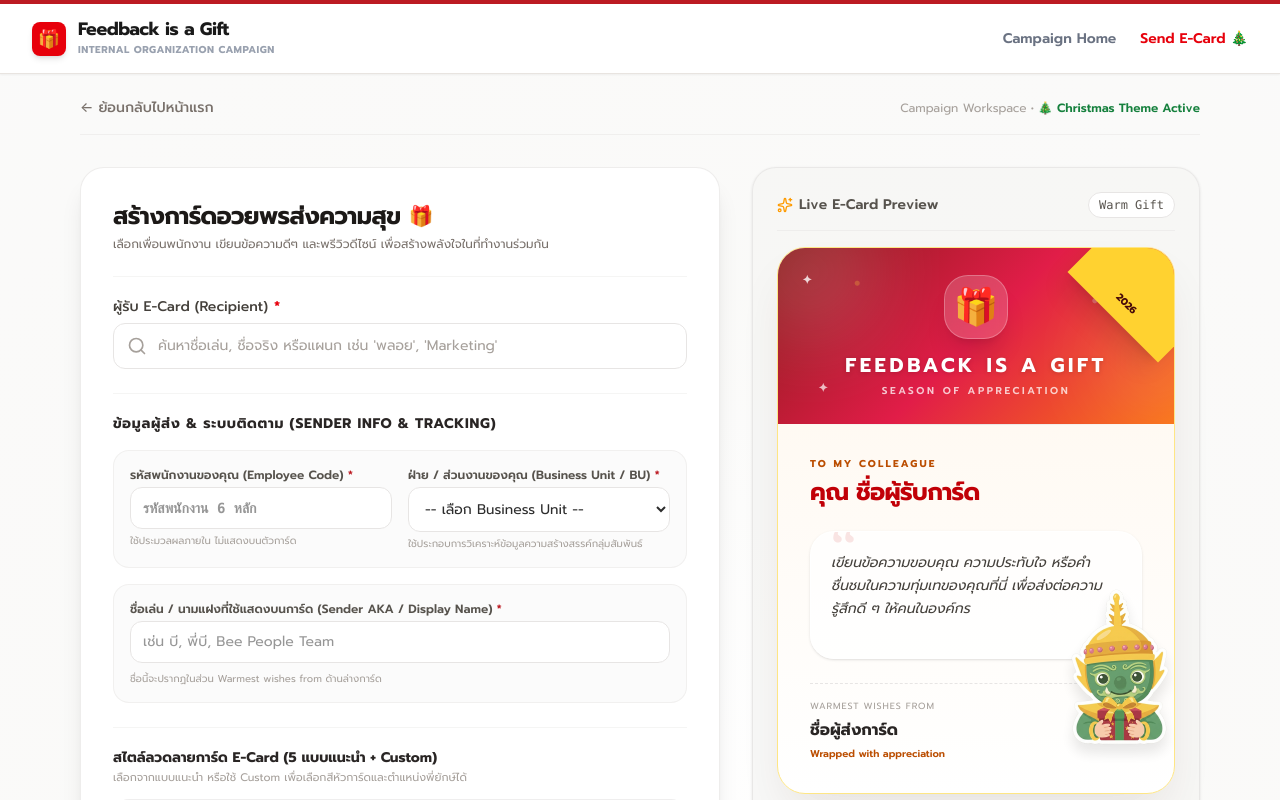
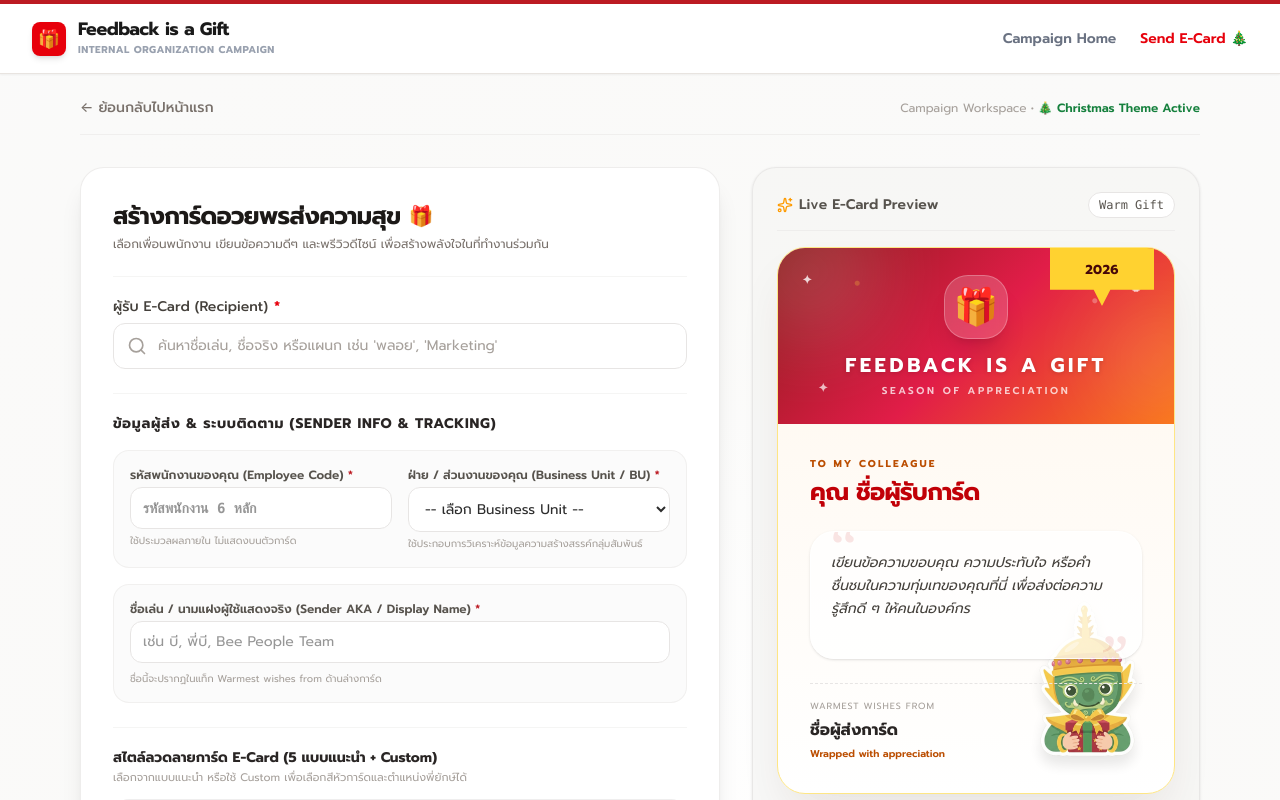
Before and after one commit to Sorawee-f/feedback-is-a-gift, a React (Vite) app: page / in a window 1280 px wide. Both pictures are taken after a click on the button "Send E-Card 🎄". Shown: the top 800 px of the page. Built offline with nearby package versions, Linux system fonts and the light colour scheme.

Commit message:
Add files via upload

```diff
--- a/src/components/ECardForm.tsx
+++ b/src/components/ECardForm.tsx
@@ -4,7 +4,7 @@
  */
 
 import React, { useState } from 'react';
-import { Send, Lightbulb } from 'lucide-react';
+import { User, Eye, Send, Sparkles, AlertCircle, HelpCircle, Lightbulb } from 'lucide-react';
 import { Employee, ECard, CustomCardOptions, YakStickerPosition } from '../types';
 import { CARD_THEMES, FEEDBACK_IDEAS, CardTheme, DEFAULT_CUSTOM_OPTIONS, HEADER_COLOR_OPTIONS, YAK_STICKERS } from '../data';
 import RecipientSearch from './RecipientSearch';
@@ -18,6 +18,7 @@ interface ECardFormProps {
 
 export default function ECardForm({ onSubmitSuccess, onBack }: ECardFormProps) {
   // Input states
+  const senderMode: 'named' = 'named';
   const [employeeCode, setEmployeeCode] = useState('');
   const [senderBU, setSenderBU] = useState<'TVB' | 'VG3' | 'TR' | 'TRL' | 'YOD' | 'SS' | 'EVP' | 'TRC' | ''>('');
   const [senderAka, setSenderAka] = useState('');
@@ -75,7 +76,7 @@ export default function ECardForm({ onSubmitSuccess, onBack }: ECardFormProps) {
       newErrors.senderBU = 'กรุณาเลือกกลุ่มบริษัท / ฝ่าย (BU is required)';
     }
 
-    // Sender display name validation
+    // Sender Name / AKA validation (named-only)
     if (!senderAka.trim()) {
       newErrors.senderAka = 'กรุณาระบุนามแฝง/ชื่อที่ใช้แสดงบนการ์ด (Sender Display Name is required)';
     }
@@ -259,10 +260,10 @@ export default function ECardForm({ onSubmitSuccess, onBack }: ECardFormProps) {
               </div>
             </div>
 
-            {/* Sender Display Name (AKA) Input */}
+            {/* Sender Display Name (named-only) */}
             <div id="named-sender-inputs" className="bg-stone-50/70 p-4 rounded-2xl border border-stone-200/55 animate-fade-in space-y-1">
               <label className="block text-xs font-semibold text-stone-600 mb-1">
-                ชื่อเล่น / นามแฝงที่ใช้แสดงบนการ์ด (Sender AKA / Display Name) <span className="text-red-650">*</span>
+                ชื่อเล่น / นามแฝงผู้ใช้แสดงจริง (Sender AKA / Display Name) <span className="text-red-650">*</span>
               </label>
               <input
                 type="text"
@@ -284,7 +285,7 @@ export default function ECardForm({ onSubmitSuccess, onBack }: ECardFormProps) {
                   errors.senderAka ? 'border-red-500 focus:ring-red-500' : 'border-stone-200 focus:ring-emerald-700 focus:border-emerald-700'
                 } rounded-xl text-sm font-sans outline-none focus:ring-1 focus:bg-white`}
               />
-              <span className="text-[10px] text-stone-400 block mt-1">ชื่อนี้จะปรากฏในส่วน Warmest wishes from ด้านล่างการ์ด</span>
+              <span className="text-[10px] text-stone-400 block mt-1">ชื่อนี้จะปรากฏในแท็ก Warmest wishes from ด้านล่างการ์ด</span>
               {errors.senderAka && (
                 <span className="text-[11px] text-red-650 font-medium block mt-1">• {errors.senderAka}</span>
               )}
@@ -544,7 +545,7 @@ export default function ECardForm({ onSubmitSuccess, onBack }: ECardFormProps) {
             recipientName={selectedRecipient ? selectedRecipient.nickname : ''}
             recipientDepartment={selectedRecipient ? selectedRecipient.department : ''}
             message={message}
-            senderMode="named"
+            senderMode={senderMode}
             senderAka={senderAka}
             activeTheme={activeTheme}
             customOptions={isCustomTheme ? customOptions : undefined}
--- a/src/components/ECardPreview.tsx
+++ b/src/components/ECardPreview.tsx
@@ -46,6 +46,8 @@ export default function ECardPreview({
   customOptions,
 }: ECardPreviewProps) {
   const visualTheme = resolveCardTheme(activeTheme, customOptions);
+  const headerTitleClass = visualTheme.headerTitleClass || 'text-white drop-shadow-sm';
+  const headerSubtitleClass = visualTheme.headerSubtitleClass || 'text-white/75';
   const displayRecipient = recipientName || 'ชื่อผู้รับการ์ด';
   const displayMessage = message || 'เขียนข้อความขอบคุณ ความประทับใจ หรือคำชื่นชมในความทุ่มเทของคุณที่นี่ เพื่อส่งต่อความรู้สึกดี ๆ ให้คนในองค์กร';
   const displaySender = senderMode === 'anonymous'
@@ -55,9 +57,8 @@ export default function ECardPreview({
   const messageFontSizeClass = getMessageFontSize(message);
   const messageLineHeightClass = getMessageLineHeight(message);
 
-  const stickerPositionClass = 'right-[-10px] bottom-[46px]';
+  const stickerPositionClass = 'right-[22px] bottom-[34px]';
   const shouldShowSticker = Boolean(visualTheme.yakStickerSrc && visualTheme.yakPosition !== 'none');
-  const footerPaddingClass = shouldShowSticker ? 'pr-24 sm:pr-28 md:pr-32' : '';
 
   return (
     <div
@@ -77,7 +78,7 @@ export default function ECardPreview({
       {/* Actual E-Card Container */}
       <div
         id="real-ecard"
-        className={`w-full max-w-[500px] rounded-[28px] shadow-2xl overflow-hidden flex flex-col border ${visualTheme.frameClass} transition-all duration-300 relative ${visualTheme.bodyBg}`}
+        className={`w-full max-w-[480px] rounded-[28px] shadow-2xl overflow-hidden flex flex-col border ${visualTheme.frameClass} transition-all duration-300 relative ${visualTheme.bodyBg}`}
       >
         {/* Card Header */}
         <div className={`h-44 ${visualTheme.headerBg} relative flex flex-col items-center justify-center overflow-hidden transition-all duration-300`}>
@@ -102,17 +103,22 @@ export default function ECardPreview({
             <div className="inline-flex h-16 w-16 items-center justify-center rounded-3xl bg-white/18 border border-white/25 shadow-xl backdrop-blur-sm text-4xl mb-3">
               {visualTheme.illustration}
             </div>
-            <div className="text-white font-extrabold text-xl tracking-[0.18em] uppercase font-sans drop-shadow-sm">
+            <div className={`${headerTitleClass} font-extrabold text-xl tracking-[0.18em] uppercase font-sans`}>
               Feedback is a Gift
             </div>
-            <div className="text-white/75 text-[10px] font-semibold uppercase tracking-[0.26em] font-sans mt-1">
+            <div className={`${headerSubtitleClass} text-[10px] font-semibold uppercase tracking-[0.26em] font-sans mt-1`}>
               Season of Appreciation
             </div>
           </div>
 
-          {/* Diagonal Ribbon */}
-          <div className={`absolute -right-12 -top-10 w-32 h-32 ${visualTheme.ribbonColor} rotate-45 flex items-end justify-center pb-3 shadow-xl`}>
-            <span className="font-black text-[10px] tracking-tight">2026</span>
+          {/* Hanging Ribbon */}
+          <div
+            className={`absolute right-5 top-0 z-20 flex h-[58px] w-[104px] items-start justify-center pt-3 shadow-xl ${visualTheme.ribbonColor}`}
+            style={{
+              clipPath: 'polygon(0 0,100% 0,100% 72%,58% 72%,50% 100%,42% 72%,0 72%)'
+            }}
+          >
+            <span className="font-black text-[13px] tracking-wide">2026</span>
           </div>
         </div>
 
@@ -126,7 +132,7 @@ export default function ECardPreview({
               src={visualTheme.yakStickerSrc}
               alt=""
               aria-hidden="true"
-              className={`pointer-events-none absolute ${stickerPositionClass} z-20 w-24 sm:w-28 md:w-32 max-h-40 object-contain opacity-95 drop-shadow-xl select-none`}
+              className={`pointer-events-none absolute ${stickerPositionClass} z-0 w-24 sm:w-28 md:w-32 max-h-40 object-contain opacity-95 drop-shadow-xl select-none`}
               onError={(event) => {
                 event.currentTarget.style.display = 'none';
               }}
@@ -134,7 +140,7 @@ export default function ECardPreview({
           )}
 
           {/* Recipient Details */}
-          <div className="relative z-10 space-y-1.5">
+          <div className="relative z-10 space-y-1.5 pr-20">
             <p className={`text-[10px] font-extrabold uppercase tracking-[0.22em] font-sans ${visualTheme.eyebrowText}`}>
               To My Colleague
             </p>
@@ -153,7 +159,7 @@ export default function ECardPreview({
           </div>
 
           {/* Closing / Footer */}
-          <div className={`relative z-10 pt-4 ${footerPaddingClass} border-t border-dashed border-stone-200`}>
+          <div className="relative z-10 pt-4 border-t border-dashed border-stone-200 flex justify-between items-end gap-4">
             <div className="space-y-1 min-w-0">
               <p className="text-[9px] text-stone-400 uppercase tracking-widest font-sans">
                 Warmest wishes from
--- a/src/types.ts
+++ b/src/types.ts
@@ -28,7 +28,7 @@ export interface ECard {
   senderMode: SenderMode;
   employeeCode: string; // 6-digit string
   senderBU: SenderBU;
-  senderAka: string; // display name shown on the card
+  senderAka: string; // display name shown if senderMode is Named
   recipientEmployeeId: string;
   recipientName: string;
   recipientEmail: string;
```
